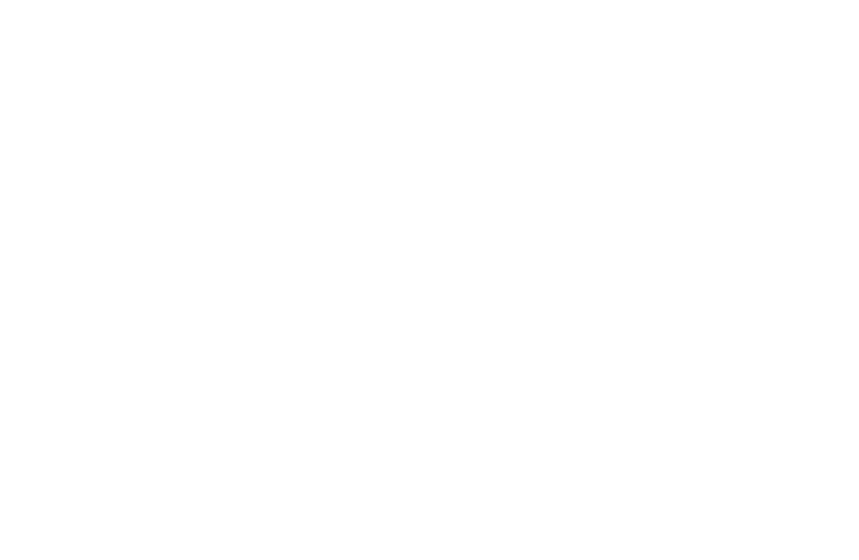
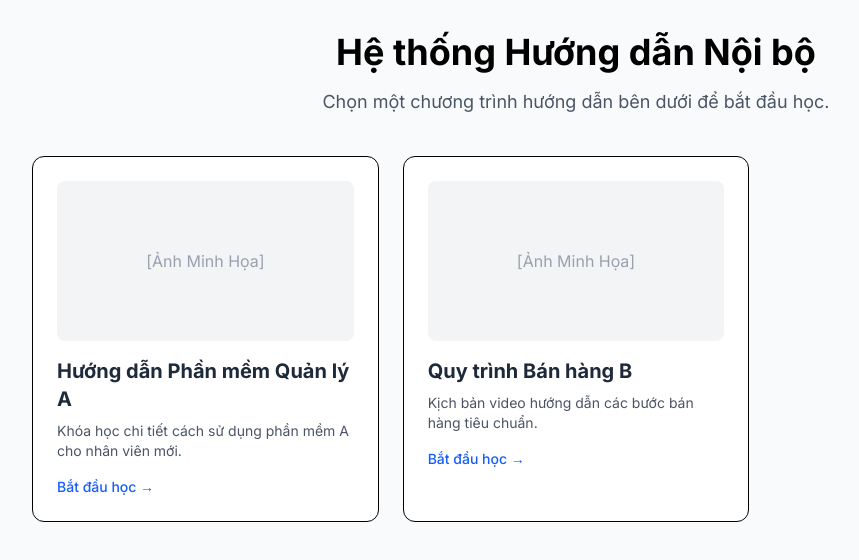
Before and after one commit to hanmn1k99/tutorials, a Next.js app: page / in a window 1280 px wide. Before the commit this address had no page. Shown: the top 560 px of the page, without its empty margins (64-923 px from the left). Built offline with nearby package versions, Linux system fonts and the light colour scheme.

Commit message:
Refactor to multi-course structure

```diff
--- /dev/null
+++ b/src/app/course/[courseId]/layout.tsx
@@ -0,0 +1,16 @@
+import Sidebar from '@/components/Sidebar';
+
+export default function CourseLayout({
+  children,
+}: {
+  children: React.ReactNode;
+}) {
+  return (
+    <div className="flex h-screen bg-white">
+      <Sidebar />
+      <main className="flex-1 md:ml-64 overflow-y-auto">
+        {children}
+      </main>
+    </div>
+  );
+}
--- a/src/app/lesson/[id]/page.tsx
+++ b/src/app/course/[courseId]/lesson/[lessonId]/page.tsx
@@ -1,21 +1,25 @@
 import Link from 'next/link';
+import content from '../../../../data/content.json';
 import { notFound } from 'next/navigation';
-import content from '../../../data/content.json';
 
-export default async function LessonPage({ params }: { params: Promise<{ id: string }> }) {
-  const { id } = await params;
+export default async function LessonPage({
+  params
+}: {
+  params: Promise<{ courseId: string; lessonId: string }>
+}) {
+  const { courseId, lessonId } = await params;
 
-  // Tìm bài học hiện tại và các bài lân cận
+  const course = content.courses.find(c => c.id === courseId);
+  if (!course) notFound();
+
   let currentLesson = null;
   let prevLesson = null;
   let nextLesson = null;
 
-  const allLessons = content.modules.flatMap(m => m.lessons);
-  const currentIndex = allLessons.findIndex(l => l.id === id);
+  const allLessons = course.modules.flatMap(m => m.lessons);
+  const currentIndex = allLessons.findIndex(l => l.id === lessonId);
 
-  if (currentIndex === -1) {
-    notFound();
-  }
+  if (currentIndex === -1) notFound();
 
   currentLesson = allLessons[currentIndex];
   if (currentIndex > 0) prevLesson = allLessons[currentIndex - 1];
@@ -28,7 +32,6 @@
         <p className="text-gray-600">{currentLesson.description}</p>
       </div>
 
-      {/* Khung chứa Video */}
       <div className="aspect-video bg-gray-900 rounded-lg overflow-hidden mb-8 shadow-lg">
         <iframe
           width="100%"
@@ -41,11 +44,10 @@
         ></iframe>
       </div>
 
-      {/* Nút điều hướng */}
       <div className="flex justify-between items-center border-t pt-6">
         {prevLesson ? (
           <Link
-            href={`/lesson/${prevLesson.id}`}
+            href={`/course/${courseId}/lesson/${prevLesson.id}`}
             className="flex items-center text-blue-600 hover:text-blue-800 font-medium"
           >
             ← {prevLesson.title}
@@ -54,13 +56,15 @@
 
         {nextLesson ? (
           <Link
-            href={`/lesson/${nextLesson.id}`}
+            href={`/course/${courseId}/lesson/${nextLesson.id}`}
             className="flex items-center text-white bg-blue-600 hover:bg-blue-700 px-6 py-2 rounded-lg font-medium transition-colors"
           >
             Tiếp theo: {nextLesson.title} →
           </Link>
         ) : (
-          <div className="text-green-600 font-medium">🎉 Bạn đã hoàn thành khóa học!</div>
+          <Link href="/" className="text-green-600 font-medium hover:underline">
+            🎉 Hoàn thành khóa học! (Về trang chủ)
+          </Link>
         )}
       </div>
     </div>
--- /dev/null
+++ b/src/app/course/[courseId]/page.tsx
@@ -0,0 +1,14 @@
+import { redirect, notFound } from 'next/navigation';
+import content from '../../../data/content.json';
+
+export default async function CoursePage({ params }: { params: Promise<{ courseId: string }> }) {
+  const { courseId } = await params;
+
+  const course = content.courses.find(c => c.id === courseId);
+  if (!course || course.modules.length === 0 || course.modules[0].lessons.length === 0) {
+    notFound();
+  }
+
+  // Chuyển hướng đến bài học đầu tiên của khóa học này
+  redirect(`/course/${courseId}/lesson/${course.modules[0].lessons[0].id}`);
+}
--- a/src/app/layout.tsx
+++ b/src/app/layout.tsx
@@ -1,13 +1,12 @@
 import type { Metadata } from 'next';
 import { Inter } from 'next/font/google';
 import './globals.css';
-import Sidebar from '@/components/Sidebar';
 
 const inter = Inter({ subsets: ['latin'] });
 
 export const metadata: Metadata = {
-  title: 'Videobook Tutorials',
-  description: 'Hướng dẫn sử dụng qua video',
+  title: 'Hệ thống Hướng dẫn Nội bộ',
+  description: 'Hệ thống học tập qua video',
 };
 
 export default function RootLayout({
@@ -18,11 +17,8 @@
   return (
     <html lang="vi">
       <body className={inter.className}>
-        <div className="flex h-screen bg-white text-black">
-          <Sidebar />
-          <main className="flex-1 md:ml-64 overflow-y-auto">
-            {children}
-          </main>
+        <div className="min-h-screen bg-gray-50 text-black">
+          {children}
         </div>
       </body>
     </html>
--- a/src/app/page.tsx
+++ b/src/app/page.tsx
@@ -1,8 +1,32 @@
-import { redirect } from 'next/navigation';
+import Link from 'next/link';
 import content from '../data/content.json';
 
 export default function Home() {
-  // Chuyển hướng người dùng đến bài học đầu tiên ngay khi vào trang chủ
-  const firstLessonId = content.modules[0].lessons[0].id;
-  redirect(`/lesson/${firstLessonId}`);
+  return (
+    <div className="max-w-6xl mx-auto p-8">
+      <div className="mb-10 text-center">
+        <h1 className="text-4xl font-bold mb-4">Hệ thống Hướng dẫn Nội bộ</h1>
+        <p className="text-gray-600 text-lg">Chọn một chương trình hướng dẫn bên dưới để bắt đầu học.</p>
+      </div>
+
+      <div className="grid grid-cols-1 md:grid-cols-2 lg:grid-cols-3 gap-6">
+        {content.courses.map((course) => (
+          <Link
+            href={`/course/${course.id}`}
+            key={course.id}
+            className="block border rounded-xl p-6 hover:shadow-lg transition-shadow bg-white hover:border-blue-500"
+          >
+            <div className="h-40 bg-gray-100 rounded-lg mb-4 flex items-center justify-center text-gray-400">
+              [Ảnh Minh Họa]
+            </div>
+            <h2 className="text-xl font-bold mb-2 text-gray-800">{course.title}</h2>
+            <p className="text-gray-600 text-sm">{course.description}</p>
+            <div className="mt-4 text-blue-600 font-medium text-sm">
+              Bắt đầu học →
+            </div>
+          </Link>
+        ))}
+      </div>
+    </div>
+  );
 }
--- a/src/components/Sidebar.tsx
+++ b/src/components/Sidebar.tsx
@@ -1,30 +1,37 @@
 'use client';
 
 import Link from 'next/link';
-import { usePathname } from 'next/navigation';
-import content from '../data/content.json';
+import { usePathname, useParams } from 'next/navigation';
+import content from '../../data/content.json';
 
 export default function Sidebar() {
   const pathname = usePathname();
+  const params = useParams();
+  const courseId = params.courseId as string;
+
+  const course = content.courses.find(c => c.id === courseId);
+
+  if (!course) return null;
 
   return (
     <div className="w-64 h-screen bg-gray-50 border-r overflow-y-auto hidden md:block fixed left-0 top-0">
       <div className="p-4 border-b">
-        <h1 className="text-xl font-bold text-gray-800">Videobook</h1>
+        <Link href="/" className="text-sm text-blue-600 hover:underline mb-2 block">← Về trang chủ</Link>
+        <h1 className="text-lg font-bold text-gray-800">{course.title}</h1>
       </div>
       <nav className="p-4">
-        {content.modules.map((module) => (
+        {course.modules.map((module) => (
           <div key={module.id} className="mb-6">
             <h2 className="text-sm font-semibold text-gray-500 uppercase tracking-wider mb-3">
               {module.title}
             </h2>
             <ul className="space-y-2">
               {module.lessons.map((lesson) => {
-                const isActive = pathname === `/lesson/${lesson.id}`;
+                const isActive = pathname === `/course/${courseId}/lesson/${lesson.id}`;
                 return (
                   <li key={lesson.id}>
                     <Link
-                      href={`/lesson/${lesson.id}`}
+                      href={`/course/${courseId}/lesson/${lesson.id}`}
                       className={`block px-3 py-2 rounded-md transition-colors ${
                         isActive
                           ? 'bg-blue-50 text-blue-700 font-medium'
--- a/src/data/content.json
+++ b/src/data/content.json
@@ -1,37 +1,48 @@
 {
+  "courses": [
+    {
+      "id": "phan-mem-a",
+      "title": "Hướng dẫn Phần mềm Quản lý A",
+      "description": "Khóa học chi tiết cách sử dụng phần mềm A cho nhân viên mới.",
       "modules": [
         {
           "id": "module-1",
-      "title": "1. Bắt đầu với phần mềm",
+          "title": "1. Bắt đầu",
           "lessons": [
             {
               "id": "gioi-thieu",
               "title": "1.1 Giới thiệu tổng quan",
               "videoId": "dQw4w9WgXcQ",
-          "type": "youtube",
-          "description": "Video giới thiệu tổng quan về phần mềm và những tính năng chính."
+              "description": "Video giới thiệu tổng quan."
             },
             {
               "id": "cai-dat",
               "title": "1.2 Hướng dẫn cài đặt",
               "videoId": "jNQXAC9IVRw",
-          "type": "youtube",
-          "description": "Cách tải và cài đặt phần mềm lên máy tính của bạn."
+              "description": "Cách tải và cài đặt phần mềm."
+            }
+          ]
         }
       ]
     },
     {
-      "id": "module-2",
-      "title": "2. Sử dụng các tính năng cơ bản",
+      "id": "ky-nang-b",
+      "title": "Quy trình Bán hàng B",
+      "description": "Kịch bản video hướng dẫn các bước bán hàng tiêu chuẩn.",
+      "modules": [
+        {
+          "id": "module-1",
+          "title": "1. Tìm kiếm khách hàng",
           "lessons": [
             {
-          "id": "tinh-nang-1",
-          "title": "2.1 Tính năng số 1",
+              "id": "tim-kiem",
+              "title": "1.1 Kỹ năng tìm kiếm",
               "videoId": "LXb3EKWsInQ",
-          "type": "youtube",
-          "description": "Hướng dẫn sử dụng tính năng cơ bản đầu tiên."
+              "description": "Hướng dẫn tìm kiếm khách hàng."
             }
           ]
         }
       ]
     }
+  ]
+}
```
Lines whose indentation alone changed are shown as unchanged.
